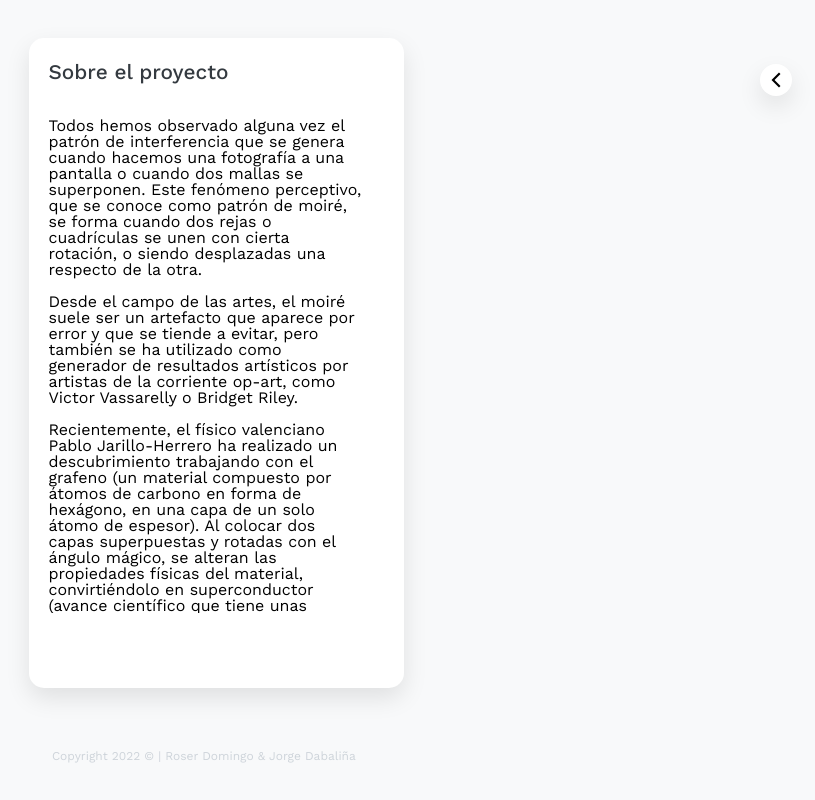
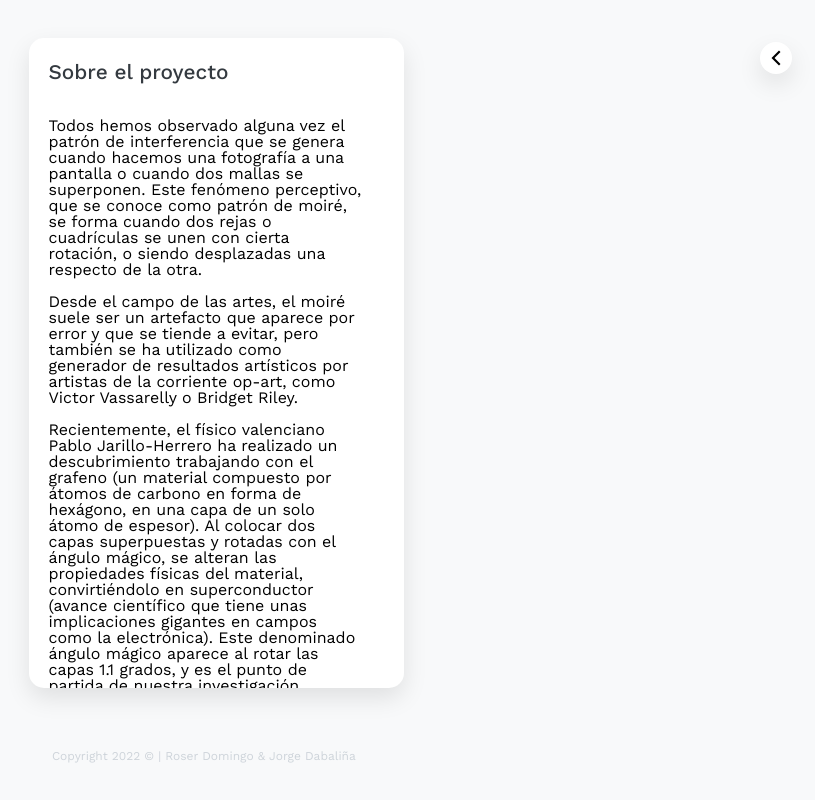
Before and after one commit to JorgeDabalina/unopuntounoweb, a website: page pages/about/about.html in a window 1280 px wide. Shown: the whole page, without its empty margins (424-1239 px from the left). Drawn offline with nearby package versions, Linux system fonts and the light colour scheme.

Commit message:
Add files via upload

```diff
--- a/pages/about/about.html
+++ b/pages/about/about.html
@@ -49,14 +49,14 @@
                 <div class="cardTop">
                     <h1 class="header">Sobre el proyecto</h1>
                     <div class="generatorClose">
-                        <a href="../../../index.html" class="generatorClose closeBtn" target="_blank ">
+                        <a href="../../index.html" class="generatorClose closeBtn" target="_blank ">
                             <img src="../../../assets/images/back.svg" alt="Jorge Dabaliña & Roser Domingo"></a>
                     </div>
 
                 </div>
                 <br>
                 <br>
-                <div class="info-links" style="overflow: auto; width: 330px; height: 495px; padding-right: 5%">
+                <div class="info-links" style="overflow: auto; width: 330px; height: 80vh; padding-right: 5%">
                     <p> Todos hemos observado alguna vez el patrón de interferencia que se genera cuando hacemos una fotografía a una
                         pantalla o cuando dos mallas se superponen. Este fenómeno perceptivo, que se conoce como patrón de moiré, se forma cuando
                         dos rejas o cuadrículas se unen con cierta rotación, o siendo desplazadas una respecto de la otra.
--- a/scss/components/_closeButton.scss
+++ b/scss/components/_closeButton.scss
@@ -8,15 +8,13 @@ justify-content: space-between;
     background-color: #fff;
     box-shadow: 0 10px 25px rgba(0, 0, 0, 0.1);
     position: absolute;
-    top: 2rem;
+    top: 1.3rem;
     right: 2rem;
    // font-family: "Font Awesome 6 Free" !important;
 }
 .closeBtn{
 
 border-radius: 100%;
-
-
 display: flex;
 text-align: center;
 justify-content: center;
```
Also changed, not shown: pages/gallery/gallery.html (+1 -1 lines), pages/generador1/generador1.html (+1 -1 lines), pages/generador2/generador2.html (+1 -1 lines), pages/generador3/generador3.html (+1 -1 lines), pages/instructions/instructions.html (+1 -1 lines), assets/css/style.css, 1 other file.
